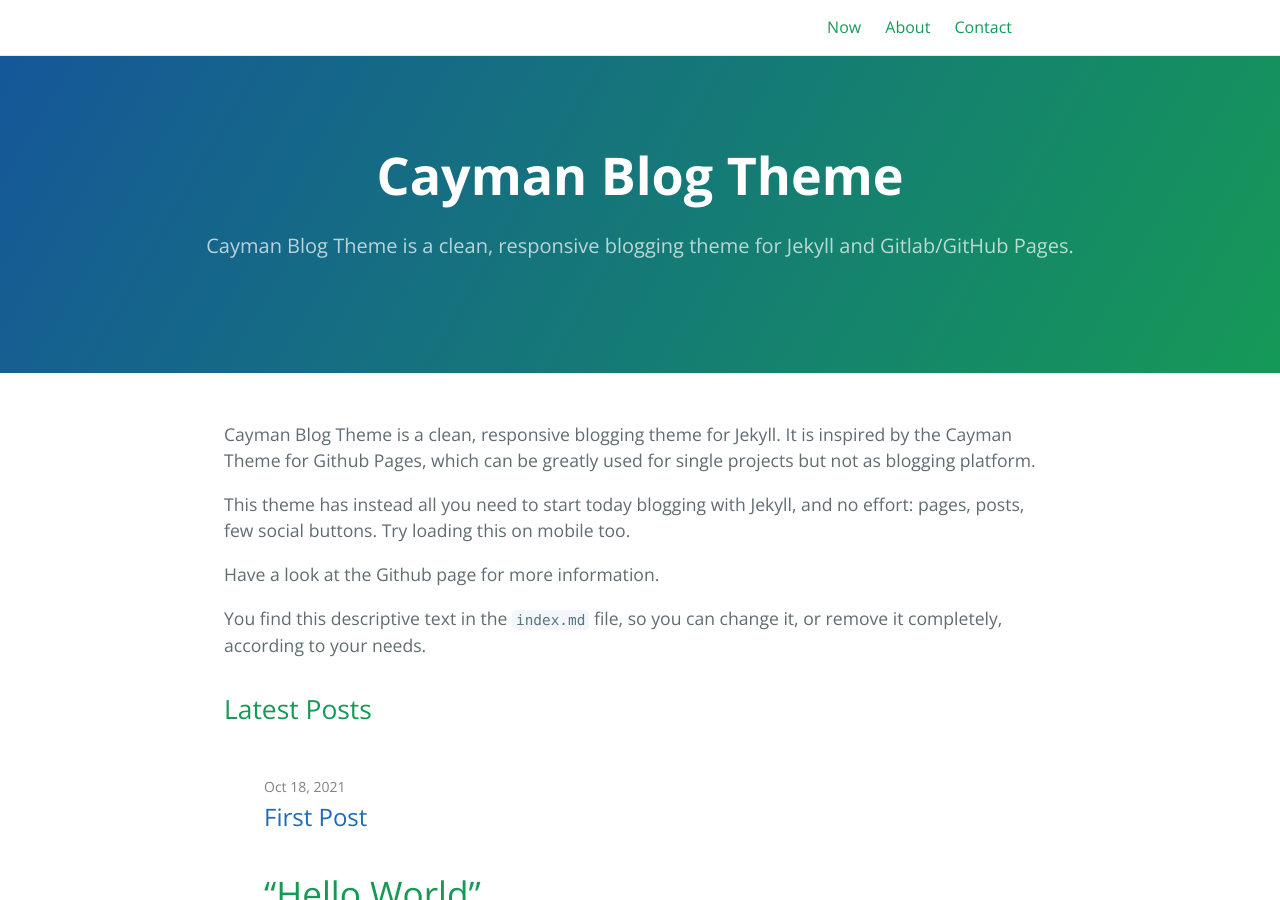
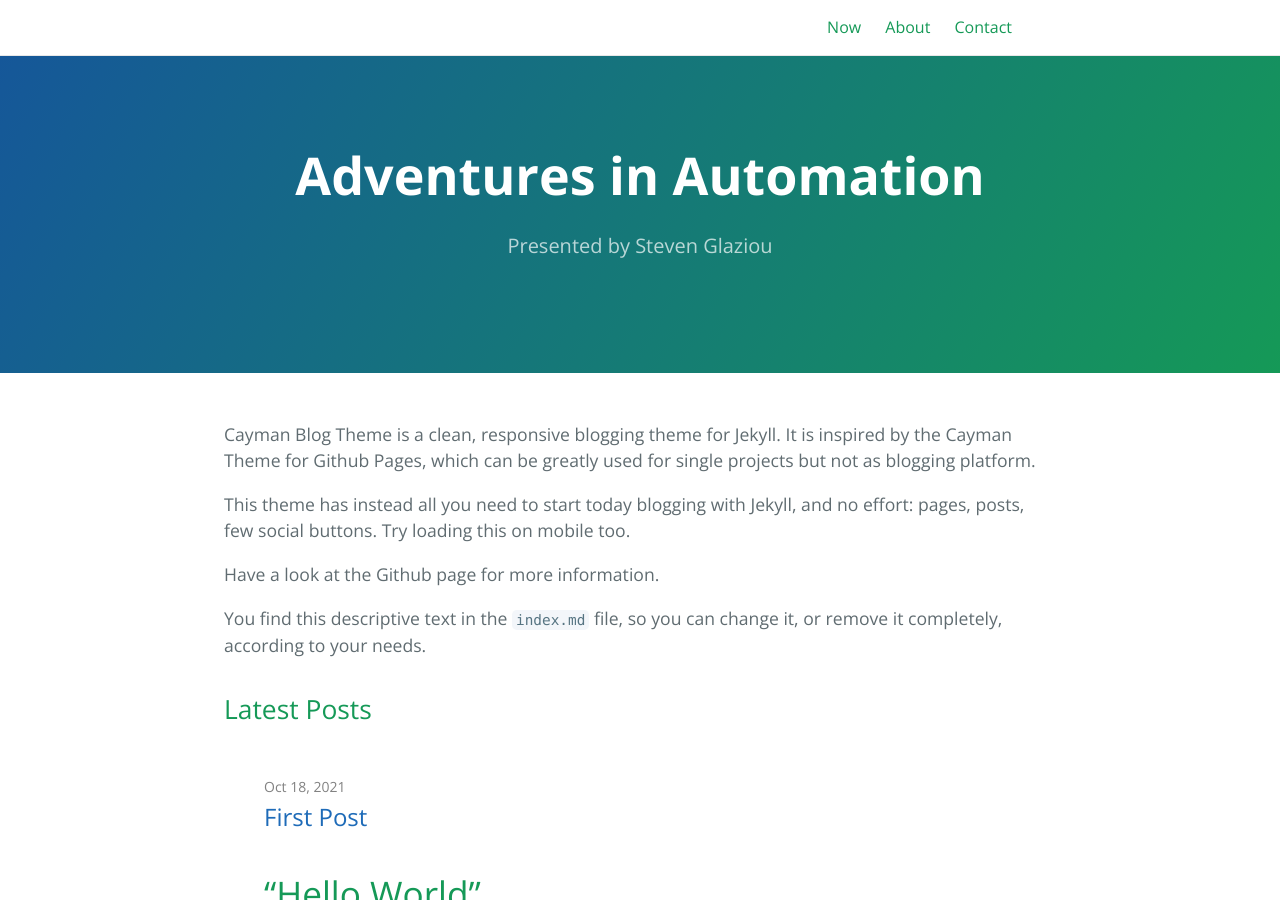
Before and after one commit to Steven-Glasziou/Steven-Glasziou.github.io, a Jekyll site: the page built from index.md, in a window 1280 px wide and 900 px high. Built offline with Jekyll 4.4.1, drawn with Linux system fonts in a browser that asks for light colours.

Commit message:
Update _config.yml

```diff
--- a/_config.yml
+++ b/_config.yml
@@ -1,9 +1,8 @@
-title: Cayman Blog Theme
-description: Cayman Blog Theme is a clean, responsive blogging theme for Jekyll and Gitlab/GitHub Pages.
+title: Adventures in Automation
+description: Presented by Steven Glaziou
 show_downloads: true
 
-baseurl: "/cayman-blog" # change this to the subpath of your site, e.g. /blog. Leave it empty if you don't need it.
-url: "https://lorepirri.github.io" # change this to the base hostname & protocol for your site
+url: "https://blog.glasziou.com//" # change this to the base hostname & protocol for your site
 
 
 google_analytics:
@@ -16,10 +15,10 @@ cayman-blog:
 theme: # leave it empty
 
 # social
-author: lorepirri
+author: Steven Glasziou
 image: /thumbnail-jumbo.png
 twitter:
-  username: lorepirri
+  username: SGlasziou
 
 plugins:
   - jekyll-target-blank
```
